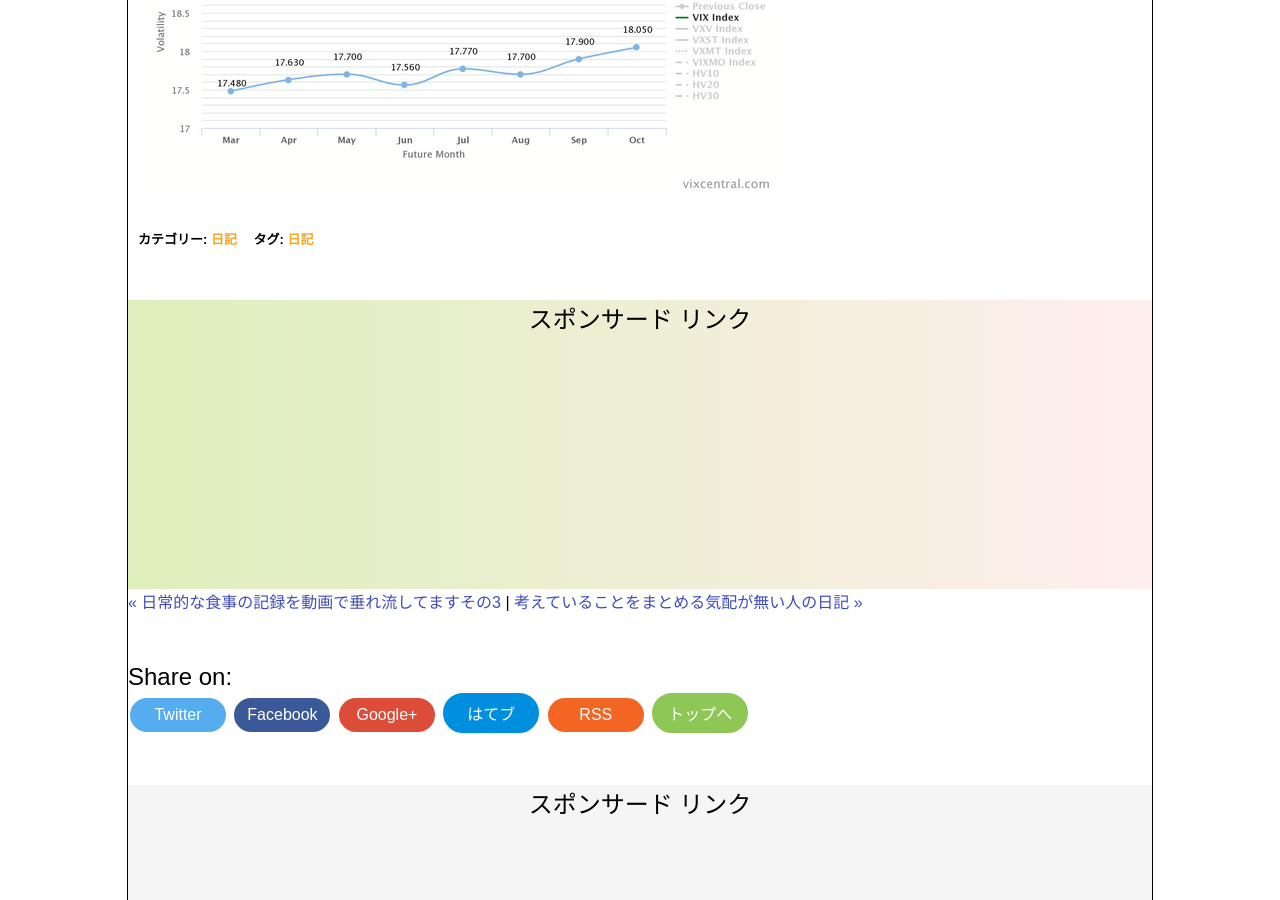
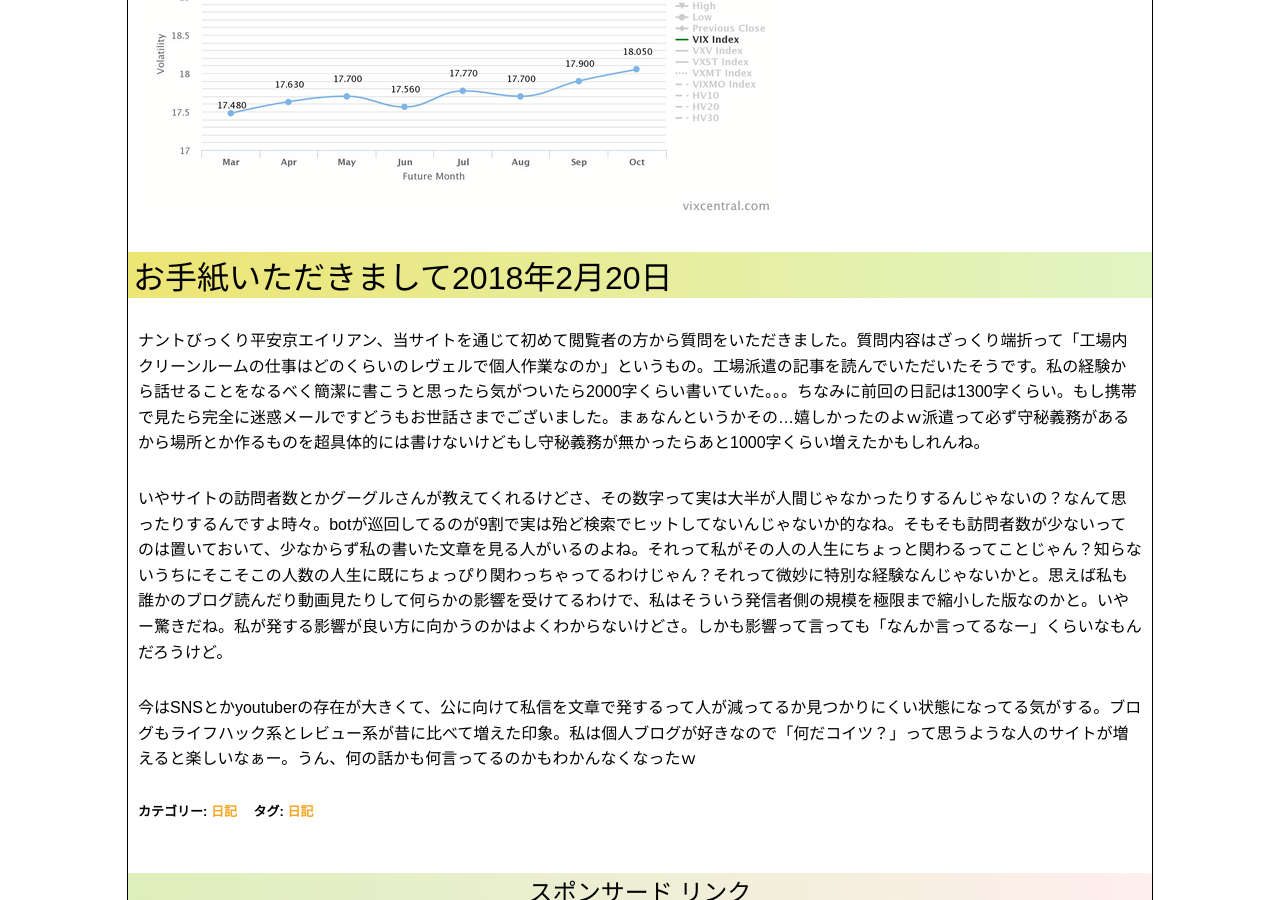
Before and after one commit to photoantenna/photoantenna.github.io, a Jekyll site: the page built from _posts/2018-02-01-diary.md, in a window 1280 px wide and 900 px high, scrolled down 7069 px. Built offline with Jekyll 4.4.1, drawn with Linux system fonts in a browser that asks for light colours; some of the changed text lies outside the part shown.

Commit message:
日記更新

```diff
--- a/_posts/2018-02-01-diary.md
+++ b/_posts/2018-02-01-diary.md
@@ -2,12 +2,12 @@
 layout: post
 title: "寒い日にこたつで寝ながら書いてるような日記"
 permalink: diary05
-excerpt: "updated2018-02-15,日常のことや出来事に対する自分の反応を文章化していこうのコーナーです。特にテーマも設けずにつらつらと書いていくとっても楽しいコーナーです。見る人にとって楽しいコーナーかどうかは定かではありませんよー"
+excerpt: "updated2018-02-20,日常のことや出来事に対する自分の反応を文章化していこうのコーナーです。特にテーマも設けずにつらつらと書いていくとっても楽しいコーナーです。見る人にとって楽しいコーナーかどうかは定かではありませんよー"
 categories: "日記"
 tags: "日記"
 keywords: "日記, FX, バスケット取引, 米国債, ETF, 舌平目, ブログサービス, 防音マイク"
 mokuji: true
-update: 2018-2-15
+update: 2018-2-20
 image:
   feature: diary.jpg
 ---
@@ -91,3 +91,11 @@ VIXショックとか微妙に名付けられた2月5日の米国株価暴落か
 そんで米国viをさらに堅牢地神アンキセスな感じするために米国長期国債ETFロングの準備を始めた。最初は現物で〜って思ったけどそんなに買い漁れるほどのお金が無いので多少のオーバーナイト金利には目を瞑って多少レバレッジを効かせられるCFDで運用してみようかなと。で、それが出来るのがサクソバンクくらいしか見当たらなかったのでとりあえずサクソに口座開設の手続きをしといた。何日くらいで開設完了するのかしらね？既に口座持ってるIG証券でもEDVやTLT買えるんだけど何かIGってコストがどのくらいかかるのかがイマイチわかりにくくてどうも手が出ないのよね。ってまぁ配当もあるし本当は現物が一番良いんだけどねｗ現物はお金が増えてからのお楽しみってことで。
 
 <img src="https://raw.githubusercontent.com/photoAntenna/photoAntenna.github.io/master/img/vix-chart01.jpg" alt="Japan photo">
+
+### お手紙いただきまして2018年2月20日
+
+ナントびっくり平安京エイリアン、当サイトを通じて初めて閲覧者の方から質問をいただきました。質問内容はざっくり端折って「工場内クリーンルームの仕事はどのくらいのレヴェルで個人作業なのか」というもの。工場派遣の記事を読んでいただいたそうです。私の経験から話せることをなるべく簡潔に書こうと思ったら気がついたら2000字くらい書いていた。。。ちなみに前回の日記は1300字くらい。もし携帯で見たら完全に迷惑メールですどうもお世話さまでございました。まぁなんというかその…嬉しかったのよｗ派遣って必ず守秘義務があるから場所とか作るものを超具体的には書けないけどもし守秘義務が無かったらあと1000字くらい増えたかもしれんね。
+
+いやサイトの訪問者数とかグーグルさんが教えてくれるけどさ、その数字って実は大半が人間じゃなかったりするんじゃないの？なんて思ったりするんですよ時々。botが巡回してるのが9割で実は殆ど検索でヒットしてないんじゃないか的なね。そもそも訪問者数が少ないってのは置いておいて、少なからず私の書いた文章を見る人がいるのよね。それって私がその人の人生にちょっと関わるってことじゃん？知らないうちにそこそこの人数の人生に既にちょっぴり関わっちゃってるわけじゃん？それって微妙に特別な経験なんじゃないかと。思えば私も誰かのブログ読んだり動画見たりして何らかの影響を受けてるわけで、私はそういう発信者側の規模を極限まで縮小した版なのかと。いやー驚きだね。私が発する影響が良い方に向かうのかはよくわからないけどさ。しかも影響って言っても「なんか言ってるなー」くらいなもんだろうけど。
+
+今はSNSとかyoutuberの存在が大きくて、公に向けて私信を文章で発するって人が減ってるか見つかりにくい状態になってる気がする。ブログもライフハック系とレビュー系が昔に比べて増えた印象。私は個人ブログが好きなので「何だコイツ？」って思うような人のサイトが増えると楽しいなぁー。うん、何の話かも何言ってるのかもわかんなくなったｗ
```
